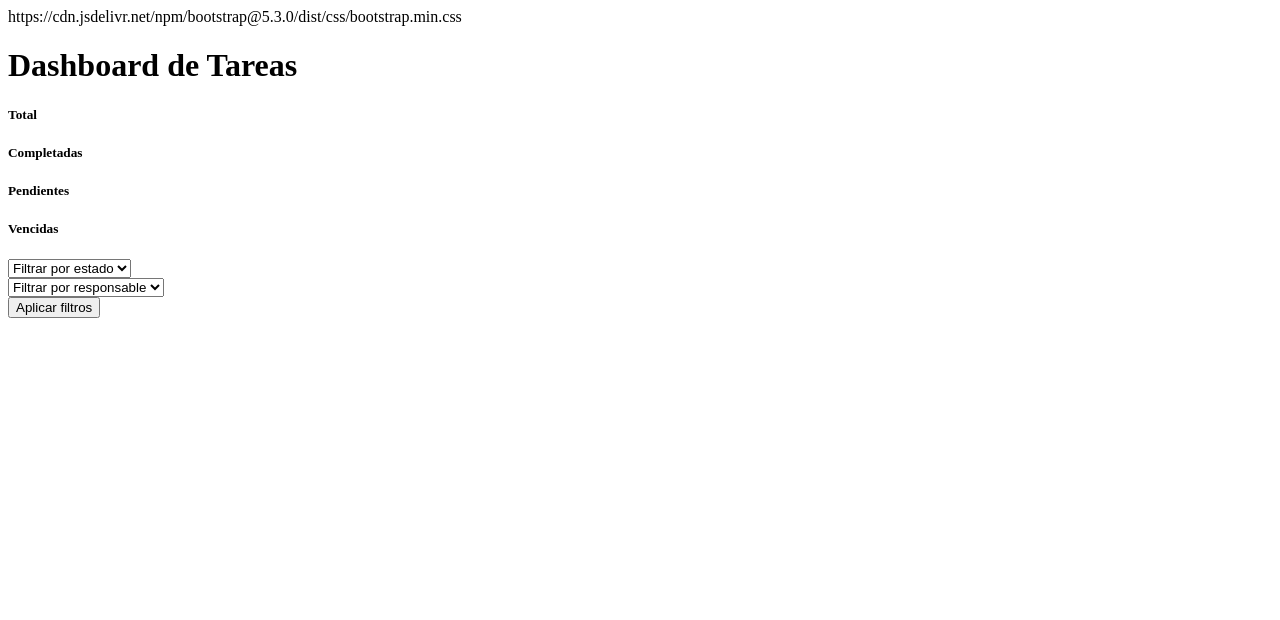
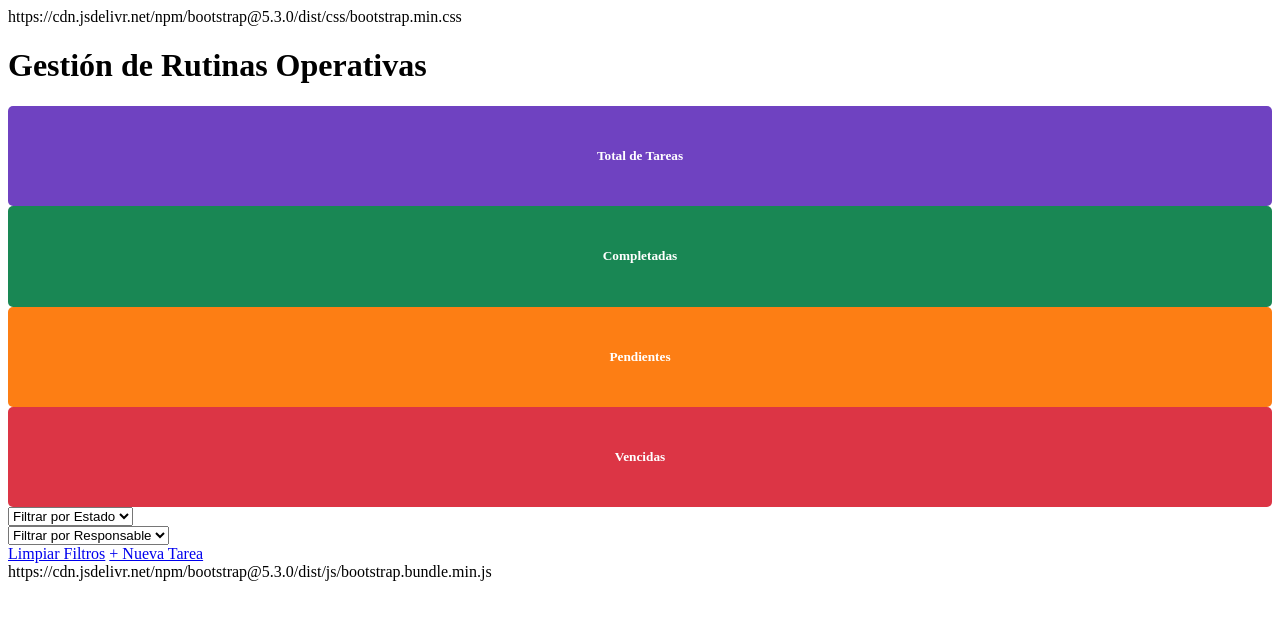
Before and after one commit to greinerpampaenergia-web/gestor-pampa, a Flask app: page / in a window 1280 px wide. Shown: the top 620 px of the page. Run offline with Flask 3, Linux system fonts and the light colour scheme.

Commit message:
Update index.html

```diff
--- a/templates/index.html
+++ b/templates/index.html
@@ -2,69 +2,74 @@
 <html lang="es">
 <head>
     <meta charset="UTF-8">
-    <title>Dashboard de Tareas</title>
+    <title>Gestión de Rutinas Operativas</title>
     https://cdn.jsdelivr.net/npm/bootstrap@5.3.0/dist/css/bootstrap.min.css
+    <style>
+        .card-counter {
+            color: #fff;
+            padding: 20px;
+            border-radius: 5px;
+            text-align: center;
+        }
+        .card-purple { background-color: #6f42c1; }
+        .card-green { background-color: #198754; }
+        .card-orange { background-color: #fd7e14; }
+        .card-red { background-color: #dc3545; }
+    </style>
 </head>
 <body>
 <div class="container mt-4">
-    <h1 class="mb-4">Dashboard de Tareas</h1>
+    <h1 class="mb-4">Gestión de Rutinas Operativas</h1>
 
     <!-- Contadores -->
     <div class="row text-center mb-4">
         <div class="col-md-3">
-            <div class="card text-bg-primary">
-                <div class="card-body">
-                    <h5>Total</h5>
+            <div class="card-counter card-purple">
+                <h5>Total de Tareas</h5>
                 <h2>{{ total }}</h2>
             </div>
         </div>
-        </div>
         <div class="col-md-3">
-            <div class="card text-bg-success">
-                <div class="card-body">
+            <div class="card-counter card-green">
                 <h5>Completadas</h5>
                 <h2>{{ completadas }}</h2>
             </div>
         </div>
-        </div>
         <div class="col-md-3">
-            <div class="card text-bg-warning">
-                <div class="card-body">
+            <div class="card-counter card-orange">
                 <h5>Pendientes</h5>
                 <h2>{{ pendientes }}</h2>
             </div>
         </div>
-        </div>
         <div class="col-md-3">
-            <div class="card text-bg-danger">
-                <div class="card-body">
+            <div class="card-counter card-red">
                 <h5>Vencidas</h5>
                 <h2>{{ vencidas }}</h2>
-                </div>
             </div>
         </div>
     </div>
 
     <!-- Filtros -->
     <form method="GET" class="row mb-4">
-        <div class="col-md-6">
+        <div class="col-md-5">
             <select name="estado" class="form-select">
-                <option value="">Filtrar por estado</option>
+                <option value="">Filtrar por Estado</option>
                 <option value="pendiente">Pendiente</option>
                 <option value="completada">Completada</option>
                 <option value="vencida">Vencida</option>
             </select>
         </div>
-        <div class="col-md-6">
+        <div class="col-md-5">
             <select name="responsable" class="form-select">
-                <option value="">Filtrar por responsable</option>
+                <option value="">Filtrar por Responsable</option>
                 {% for r in responsables %}
                     <option value="{{ r }}">{{ r }}</option>
                 {% endfor %}
             </select>
         </div>
-        <div class="col-12 mt-2 text-end">
-            <button type="submit" class="btn btn-primary">Aplicar filtros</button>
+        <div class="col-md-2 d-flex justify-content-end">
+            <a href="/" class="btn btn-secondary me-2">Limpiar Filtros</a>
+            <a href="/nueva" class="btn btn-success">+ Nueva Tarea</a>
         </div>
     </form>
 
@@ -74,12 +79,12 @@
         <div class="col-md-6 mb-4">
             <div class="card shadow-sm">
                 <div class="card-body">
-                    <h5 class="card-title">{{ tarea.descripcion }}</h5>
+                    <h5 class="card-title">{{ tarea.titulo }}</h5>
+                    <p class="card-text">{{ tarea.descripcion }}</p>
                     <p class="card-text">
                         <strong>Responsable:</strong> {{ tarea.responsable }}<br>
-                        <strong>Fecha de creación:</strong> {{ tarea.fecha_creacion }}<br>
                         <strong>Fecha de entrega:</strong> {{ tarea.fecha_entrega }}<br>
-                        <strong>Estado:</strong> {{ tarea.estado }}
+                        <strong>Fecha de creación:</strong> {{ tarea.fecha_creacion }}
                     </p>
                     <div class="progress mb-2">
                         <div class="progress-bar" role="progressbar" style="width: {{ tarea.progreso }}%;" aria-valuenow="{{ tarea.progreso }}" aria-valuemin="0" aria-valuemax="100">{{ tarea.progreso }}%</div>
@@ -92,5 +97,6 @@
         {% endfor %}
     </div>
 </div>
+https://cdn.jsdelivr.net/npm/bootstrap@5.3.0/dist/js/bootstrap.bundle.min.js
 </body>
 </html>
```
Lines whose indentation alone changed are shown as unchanged.
